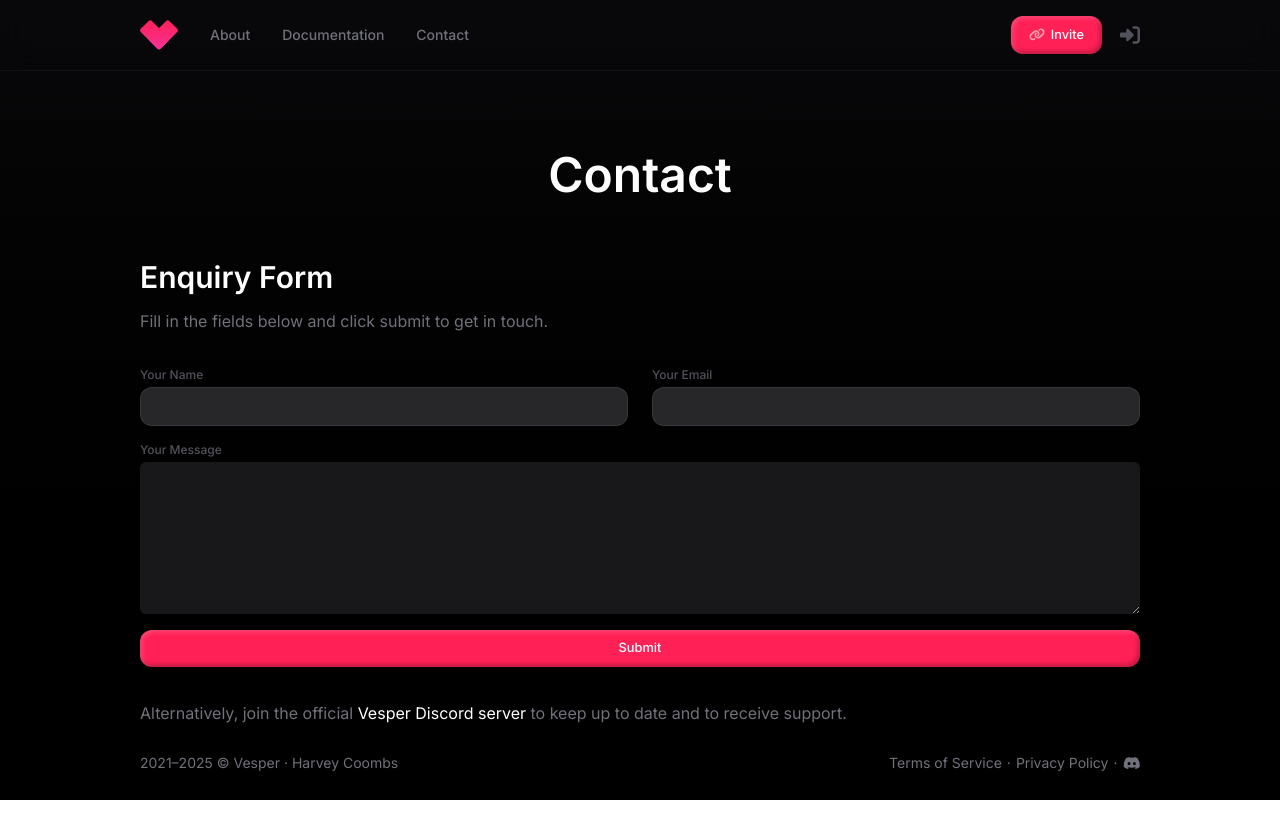
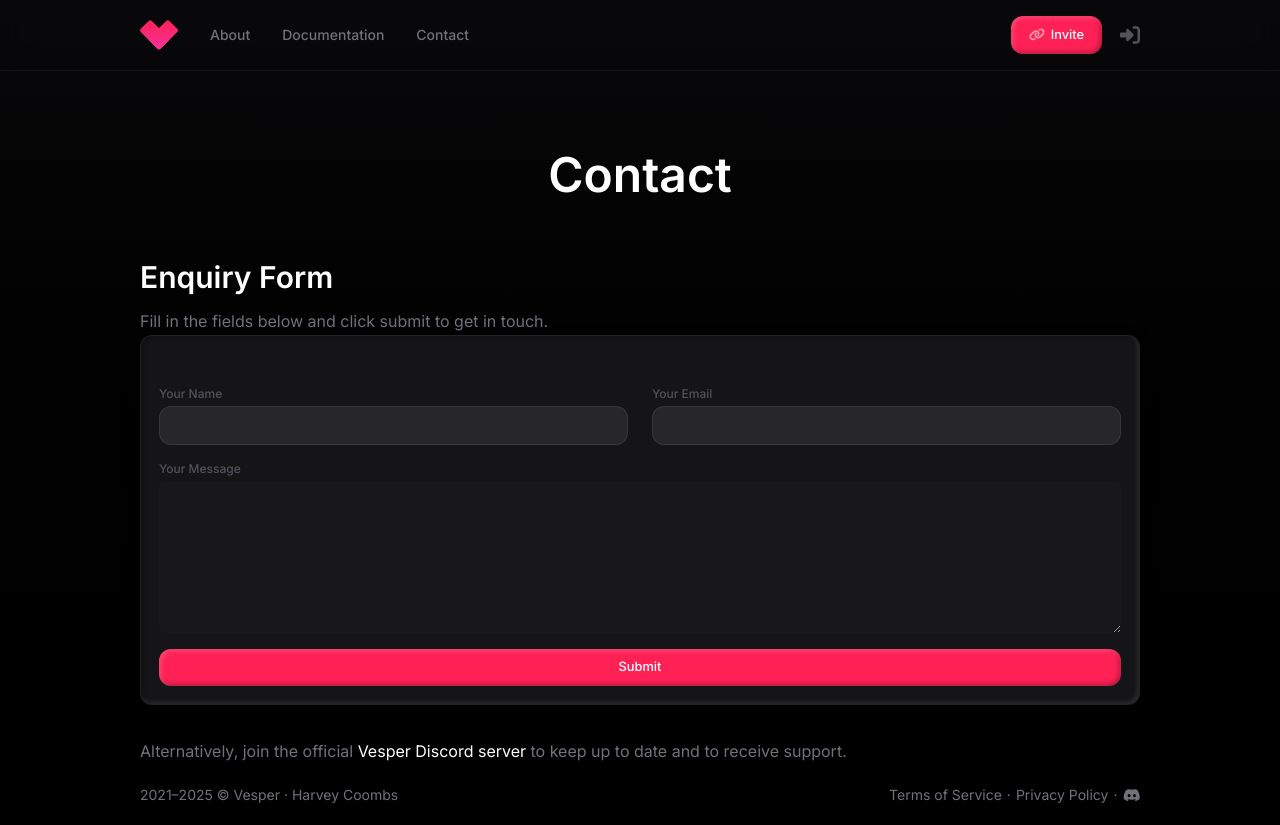
Before and after one commit to harveycoombs/vesper-www, a Next.js app: page /contact in a window 1280 px wide. Before the commit the page ends 800 px from the top, so only its background shows below. Built offline with nearby package versions, Linux system fonts and the light colour scheme; no server answers.

Commit message:
Surrounded contact form in Panel component

```diff
--- a/app/contact/page.tsx
+++ b/app/contact/page.tsx
@@ -1,10 +1,11 @@
 "use client";
 import { useState } from "react";
+import Link from "next/link";
 
 import Label from "@/app/components/common/Label";
 import Field from "@/app/components/common/Field";
 import Button from "@/app/components/common/Button";
-import Link from "next/link";
+import Panel from "@/app/components/common/Panel";
 
 export default function Contact() {
     const [name, setName] = useState<string>("");
@@ -46,6 +47,7 @@ export default function Contact() {
 
                 <p className="leading-7">Fill in the fields below and click submit to get in touch.</p>
 
+            <Panel>
                 <form className="mt-8" onSubmit={submitEnquiry}>
                     {feedback}
 
@@ -66,6 +68,7 @@ export default function Contact() {
 
                     <Button classes="block w-full mt-4" loading={loading}>Submit</Button>
                 </form>
+            </Panel>
 
                 <p className="leading-7 mt-8">Alternatively, join the official <Link href="https://discord.gg/aF4EctqgPS" target="_blank" rel="noopener noreferrer" className="text-white hover:underline">Vesper Discord server</Link> to keep up to date and to receive support.</p>
             </section>
```
